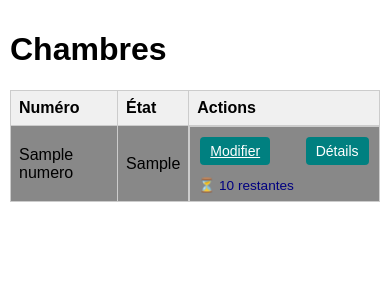
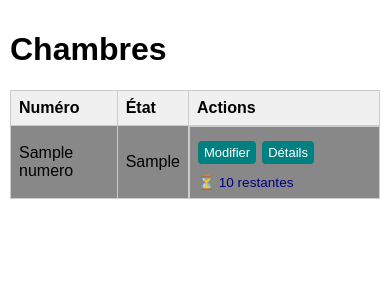
Before and after one commit to IbrahimaDIOUF33/Soneva_chambres-flask, a Flask app: template App/templates/index.html in a window 390 px wide. Shown: the top 300 px of the page. Run offline with Flask 3, Linux system fonts and the light colour scheme; the template is opened without the code that fills it: most values are stand-ins (such as "Sample title", 1, 10 or a date in 2020); some libraries are stand-ins or nearby versions.

Commit message:
🎨 Amélioration UI mobile : alignement Réserver/Détails et heure début/fin horizontaux

```diff
--- a/App/static/style.css
+++ b/App/static/style.css
@@ -1,4 +1,3 @@
-/* Style général du corps de la page */
 body {
     font-family: sans-serif;
     padding: 10px;
@@ -6,33 +5,28 @@ body {
     margin: 0;
 }
 
-/* Style général des tableaux */
 table {
     width: 100%;
     border-collapse: collapse;
     margin-top: 10px;
 }
 
-/* Style des cellules et en-têtes de tableau */
 td, th {
     padding: 8px;
     border: 1px solid #ccc;
     text-align: left;
 }
 
-/* Style des en-têtes de tableau */
 th {
     background-color: #f0f0f0;
 }
 
-/* Style pour les éléments affichant le temps */
 .temps {
     font-size: 0.85em;
     color: navy;
     margin-top: 4px;
 }
 
-/* Style pour les éléments dépassés */
 .depasser {
     font-size: 0.85em;
     font-weight: bold;
@@ -43,30 +37,60 @@ th {
     margin-top: 4px;
 }
 
-/* Style du formulaire rapide */
 .form-rapide {
     display: flex;
     flex-direction: column;
-    gap: 4px;
+    gap: 6px;
     margin-top: 6px;
 }
 
-/* Style des champs et boutons du formulaire rapide */
-.form-rapide input,
-.form-rapide button {
+.form-rapide .action-row {
+    display: flex;
+    justify-content: space-between;
+    gap: 6px;
+}
+
+.form-rapide .action-row a,
+.form-rapide .action-row button {
+    flex: 1;
+    box-sizing: border-box;
+    font-size: 13px;
+    padding: 4px 6px;
+    border-radius: 4px;
+    border: none;
+    cursor: pointer;
+    color: white;
+    background-color: #008080;
+    text-align: center;
+    text-decoration: none;
+}
+
+.form-rapide .action-row a:hover,
+.form-rapide .action-row button:hover {
+    background-color: #006666;
+}
+
+.form-rapide .time-row {
+    display: flex;
+    justify-content: space-between;
+    gap: 6px;
+}
+
+.form-rapide .time-row input[type="time"] {
+    flex: 1;
+    font-size: 13px;
+    padding: 4px 6px;
+    box-sizing: border-box;
+}
+
+.form-rapide input[type="text"],
+.form-rapide button[type="submit"] {
     width: 100%;
     box-sizing: border-box;
     font-size: 13px;
     padding: 4px 6px;
 }
 
-/* Style spécifique au bouton du formulaire rapide */
-.form-rapide button {
-    cursor: pointer;
-    padding: 5px;
-}
-
-/* Style des boutons d'action */
 .action-button {
     background-color: #008080;
     color: white;
@@ -79,12 +103,10 @@ th {
     display: inline-block;
 }
 
-/* Effet au survol des boutons d'action */
 .action-button:hover {
     background-color: #006666;
 }
 
-/* Conteneur pour les boutons d'action */
 .actions {
     display: flex;
     flex-wrap: wrap;
@@ -92,7 +114,6 @@ th {
     justify-content: space-between;
 }
 
-/* Style de la modale (carte) */
 .modal-carte {
     display: none;
     position: fixed;
@@ -105,7 +126,6 @@ th {
     z-index: 1000;
 }
 
-/* Contenu de la modale */
 .modal-content {
     background: white;
     margin: 40px auto;
@@ -115,25 +135,21 @@ th {
     box-shadow: 0 4px 10px rgba(0, 0, 0, 0.3);
 }
 
-/* Espacement des boutons dans la modale */
 .modal-content button {
     margin-right: 10px;
     margin-top: 10px;
 }
 
-/* Style du tableau dans la carte */
 .carte-table {
     width: 100%;
     border-collapse: collapse;
 }
 
-/* Style des cellules du tableau de la carte */
 .carte-table td {
     padding: 6px;
     border-bottom: 1px solid #ddd;
 }
 
-/* Couleurs de fond conditionnelles selon le style inline sur la ligne */
 tr[style*="lightgreen"] td { background-color: #d4f4d4 !important; }
 tr[style*="orange"] td     { background-color: #ffe6cc !important; }
 tr[style*="lightblue"] td  { background-color: #d6eaff !important; }
@@ -141,12 +157,10 @@ tr[style*="gray"] td,
 tr[style*="lightgray"] td  { background-color: #efefef !important; }
 tr[style*="red"] td        { background-color: #ffcccc !important; }
 
-/* Affichage réservé au bureau (masqué sur mobile) */
 .desktop-only {
     display: table-cell;
 }
 
-/* Styles responsives pour les petits écrans */
 @media (max-width: 700px) {
     .desktop-only {
         display: none !important;
--- a/App/templates/index.html
+++ b/App/templates/index.html
@@ -3,21 +3,15 @@
 <head>
     <meta charset="UTF-8">
     <title>Liste des chambres</title>
-    <!-- Lien vers la feuille de style CSS -->
     <link rel="stylesheet" href="{{ url_for('static', filename='style.css') }}">
-    <!-- Meta pour le responsive design -->
     <meta name="viewport" content="width=device-width, initial-scale=1.0, maximum-scale=1.0, user-scalable=no">
-    <!-- Lien vers le manifest PWA -->
     <link rel="manifest" href="{{ url_for('static', filename='manifest.json') }}">
-    <!-- Favicon -->
     <link rel="icon" href="{{ url_for('static', filename='icons/icon-192.png') }}">
-    <!-- Couleur du thème pour mobile -->
     <meta name="theme-color" content="#008080">
 </head>
 <body>
     <h1>Chambres</h1>
 
-    <!-- Affichage des messages flashés (succès ou erreur) -->
     {% with messages = get_flashed_messages() %}
       {% if messages %}
         <ul>
@@ -30,7 +24,6 @@
       {% endif %}
     {% endwith %}
 
-    <!-- Tableau principal des chambres -->
     <table>
         <tr>
             <th>Numéro</th>
@@ -40,58 +33,55 @@
             <th class="desktop-only">Début</th>
             <th class="desktop-only">Fin</th>
             <th class="desktop-only">Tarif</th>
-            <th class="desktop-only">Identité</th> <!-- 🆕 à ajouter -->
+            <th class="desktop-only">Identité</th>
         </tr>
         {% for chambre in chambres %}
         <tr style="background-color: {{ chambre.status_color }};">
             <td>{{ chambre.numero }}</td>
             <td>{{ chambre.etat_libelle }}</td>
             <td class="actions">
-                <!-- Bouton réserver ou modifier selon l'état -->
-                <a class="action-button" href="{{ url_for('reserver', id=chambre.id) }}">
-                    {% if chambre.etat == 'libre' %}Réserver{% else %}Modifier{% endif %}
-                </a>
-                <!-- Bouton pour afficher les détails (modal) -->
-                <button class="action-button" onclick="afficherDetails({{ chambre.id }})">Détails</button>
+                <div class="form-rapide">
+                    <div class="action-row">
+                        <a href="{{ url_for('reserver', id=chambre.id) }}">
+                            {% if chambre.etat == 'libre' %}Réserver{% else %}Modifier{% endif %}
+                        </a>
+                        <button onclick="afficherDetails({{ chambre.id }})">Détails</button>
+                    </div>
+                    {% if chambre.etat == 'libre' %}
+                    <form method="POST" action="{{ url_for('reservation_rapide', id=chambre.id) }}">
+                        <input type="text" name="client" placeholder="Nom" required>
+                        <div class="time-row">
+                            <input type="time" name="heure_debut" required min="06:00" max="23:59">
+                            <input type="time" name="heure_fin" required min="06:00" max="23:59">
+                        </div>
+                        <button type="submit">OK</button>
+                    </form>
+                    {% endif %}
+                </div>
 
-                <!-- Formulaire pour libérer la chambre si réservée ou occupée -->
                 {% if chambre.etat in ['reservee', 'occupee'] %}
                     <form method="POST" action="{{ url_for('liberer', id=chambre.id) }}" style="display:inline;">
                         <button type="submit" onclick="return confirm('Libérer cette chambre ?')">Libérer</button>
                     </form>
                 {% endif %}
 
-                <!-- Formulaire de réservation rapide si la chambre est libre -->
-                {% if chambre.etat == 'libre' %}
-                    <form method="POST" action="{{ url_for('reservation_rapide', id=chambre.id) }}" class="form-rapide">
-                        <input type="text" name="client" placeholder="Nom" required>
-                        <input type="time" name="heure_debut" required min="06:00" max="23:59">
-                        <input type="time" name="heure_fin" required min="06:00" max="23:59">
-                        <button type="submit">OK</button>
-                    </form>
-                {% endif %}
-
-                <!-- Affichage du temps restant si disponible -->
                 {% if chambre.temps_restant %}
                     <div class="temps">⏳ {{ chambre.temps_restant }} restantes</div>
                 {% endif %}
 
-                <!-- Indication si la réservation est dépassée -->
                 {% if chambre.depassé %}
                     <div class="depasser">⚠️ Dépassé</div>
                 {% endif %}
             </td>
-            <!-- Colonnes affichées uniquement sur desktop -->
             <td class="desktop-only">{{ chambre.client or '—' }}</td>
             <td class="desktop-only">{{ chambre.debut_affichage }}</td>
             <td class="desktop-only">{{ chambre.fin_affichage }}</td>
             <td class="desktop-only">{{ chambre.tarif or '—' }}</td>
-            <td class="desktop-only">{{ chambre.identite or '—' }}</td> <!-- 🆕 à ajouter -->
+            <td class="desktop-only">{{ chambre.identite or '—' }}</td>
         </tr>
         {% endfor %}
     </table>
 
-    <!-- Modals pour afficher les détails de chaque chambre -->
     {% for chambre in chambres %}
     <div class="modal-carte" id="modal-{{ chambre.id }}">
         <div class="modal-content">
@@ -107,26 +97,20 @@
                 <tr><td><strong>Observations :</strong></td><td>{{ chambre.observations or '—' }}</td></tr>
             </table>
             <div style="margin-top: 10px;">
-                <!-- Bouton pour modifier la chambre -->
                 <a href="{{ url_for('reserver', id=chambre.id) }}"><button class="action-button">Modifier</button></a>
-                <!-- Bouton pour fermer la modal -->
                 <button onclick="fermerDetails({{ chambre.id }})" class="action-button">Retour</button>
             </div>
         </div>
     </div>
     {% endfor %}
 
-    <!-- Scripts JS pour gérer les modals et le rafraîchissement automatique -->
     <script>
-        // Affiche la modal de détails pour une chambre
         function afficherDetails(id) {
             document.getElementById("modal-" + id).style.display = "block";
         }
-        // Ferme la modal de détails
         function fermerDetails(id) {
             document.getElementById("modal-" + id).style.display = "none";
         }
-        // Rafraîchit la page toutes les 2 minutes
         setInterval(function() {
             window.location.reload();
         }, 120000);
```
